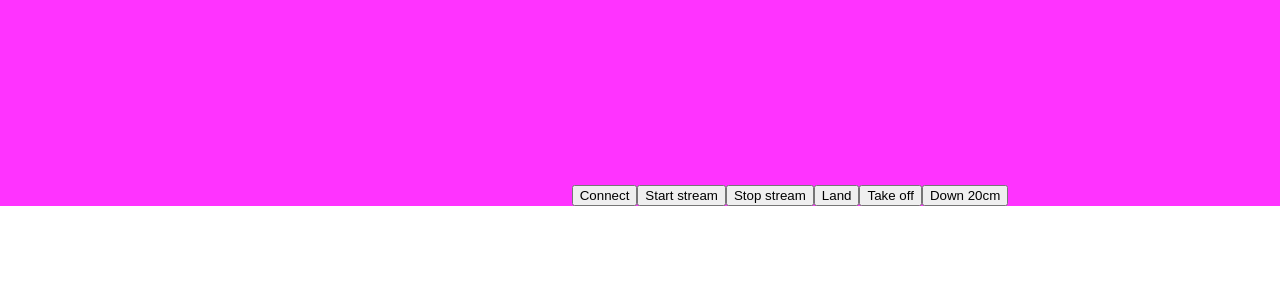
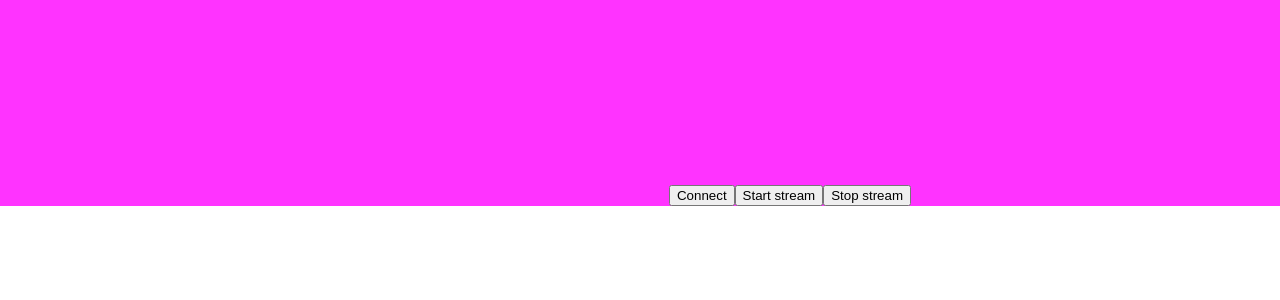
Before and after one commit to Ragnar-H/TelloGo, a React (Create React App) app in the folder client/: page / in a window 1280 px wide. Shown: the top 300 px of the page. Built offline with nearby package versions, Linux system fonts and the light colour scheme.

Commit message:
Add stream to WebRTC

```diff
--- a/client/src/CommandBoard.tsx
+++ b/client/src/CommandBoard.tsx
@@ -11,6 +11,7 @@ import { CommandItem, Commands, CommandDirection } from './DraggableCommands'
 import { primaryDarkColor } from './theme'
 import { Control } from './ControlCommand'
 import { setSpeed, sendCommand } from './DroneService'
+import { WebRTC } from './WebRTC'
 
 async function wait(seconds: number) {
   return new Promise(resolve => {
@@ -253,6 +254,7 @@ export function CommandBoard() {
             </div>
           )}
         </Droppable>
+        <WebRTC />
         <Droppable droppableId="commands" direction="horizontal">
           {(provided: DroppableProvided) => (
             <div
--- a/client/src/WebRTC.tsx
+++ b/client/src/WebRTC.tsx
@@ -6,10 +6,7 @@ import {
   setStreamCallback,
   streamOn,
   streamOff,
-  takeOff,
-  land,
-  down,
-} from 'DroneService'
+} from './DroneService'
 
 async function startWebRTC(video: HTMLVideoElement) {
   setPeerConnection()
@@ -35,9 +32,6 @@ export function WebRTC() {
       </button>
       <button onClick={streamOn}>Start stream</button>
       <button onClick={streamOff}>Stop stream</button>
-      <button onClick={land}>Land</button>
-      <button onClick={takeOff}>Take off</button>
-      <button onClick={() => down(20)}>Down 20cm</button>
     </div>
   )
 }
```
